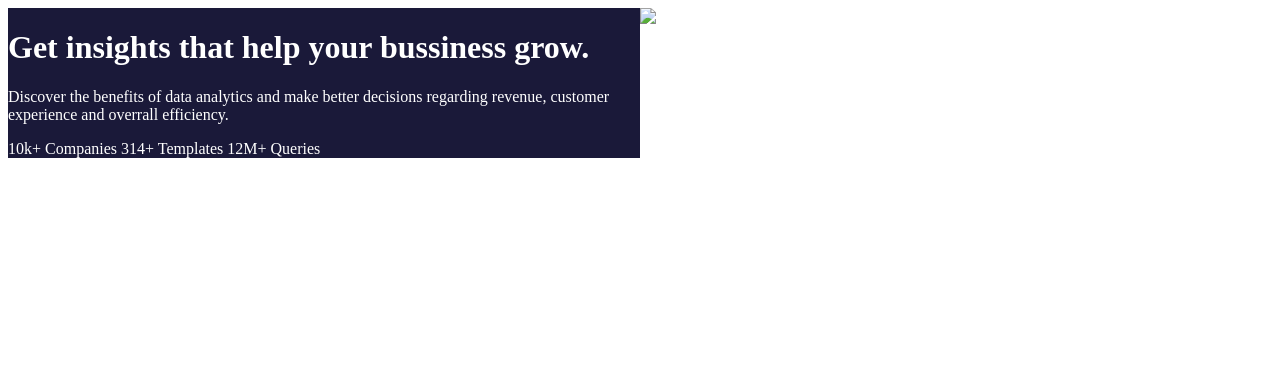
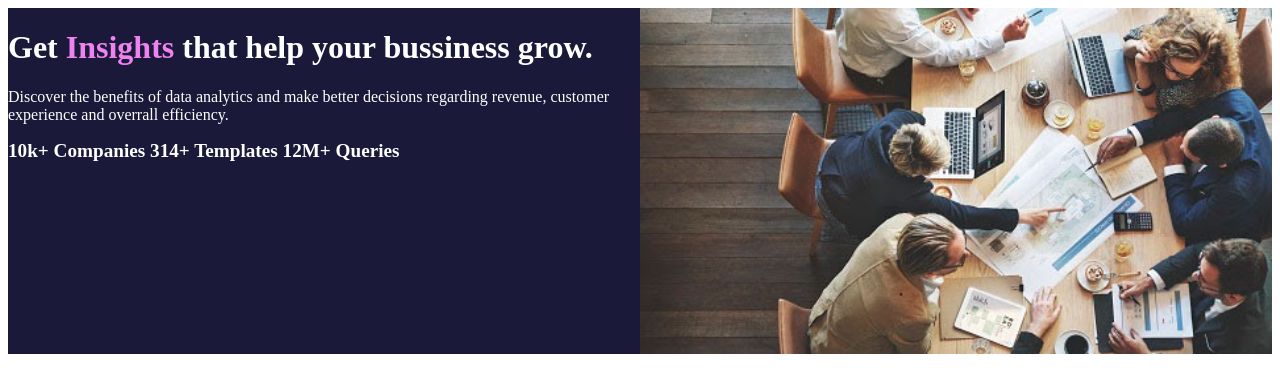
Before and after one commit to KristomeisterDev/sesion_3, a plain HTML site: page index.html in a window 1280 px wide. Drawn offline with Linux system fonts and the light colour scheme.

Commit message:
añadiendo cambios a html y css

```diff
--- a/index.html
+++ b/index.html
@@ -12,7 +12,7 @@
             <div id="leftSideCard">
                 <div>
                     <h1 class="headers">
-                    Get insights that help your bussiness grow.
+                    Get <span id="insights">Insights</span> that help your bussiness grow.
                     </h1>
                 </div>
                 <div>
@@ -20,21 +20,21 @@
                     Discover the benefits of data analytics and make better decisions regarding revenue, customer experience and overrall efficiency.
                     </p>
                 </div>
-                <span>
+                <span class="spans">
                     10k+
                     Companies
                 </span>
-                <span>
+                <span class="spans">
                     314+
                     Templates
                 </span>
-                <span>
+                <span class="spans">
                     12M+
                     Queries
                 </span>
             </div>
             <div id="rightSideCard">
-                <img id="rightImage" src="./Resources/Oficina.jpg" alt="Aqui se muestra la imagen">
+                <img id="rightImage" src="./Resources/Oficina.jpeg" alt="Aqui se muestra la imagen">
             </div>
         </div>
     </body>
--- a/styles.css
+++ b/styles.css
@@ -19,3 +19,12 @@
     width: 100%;
     height: 100%;
 }
+
+#insights{
+    color: violet;
+}
+
+.spans{
+    font-size: larger;
+    font-weight: bold;
+}
```
